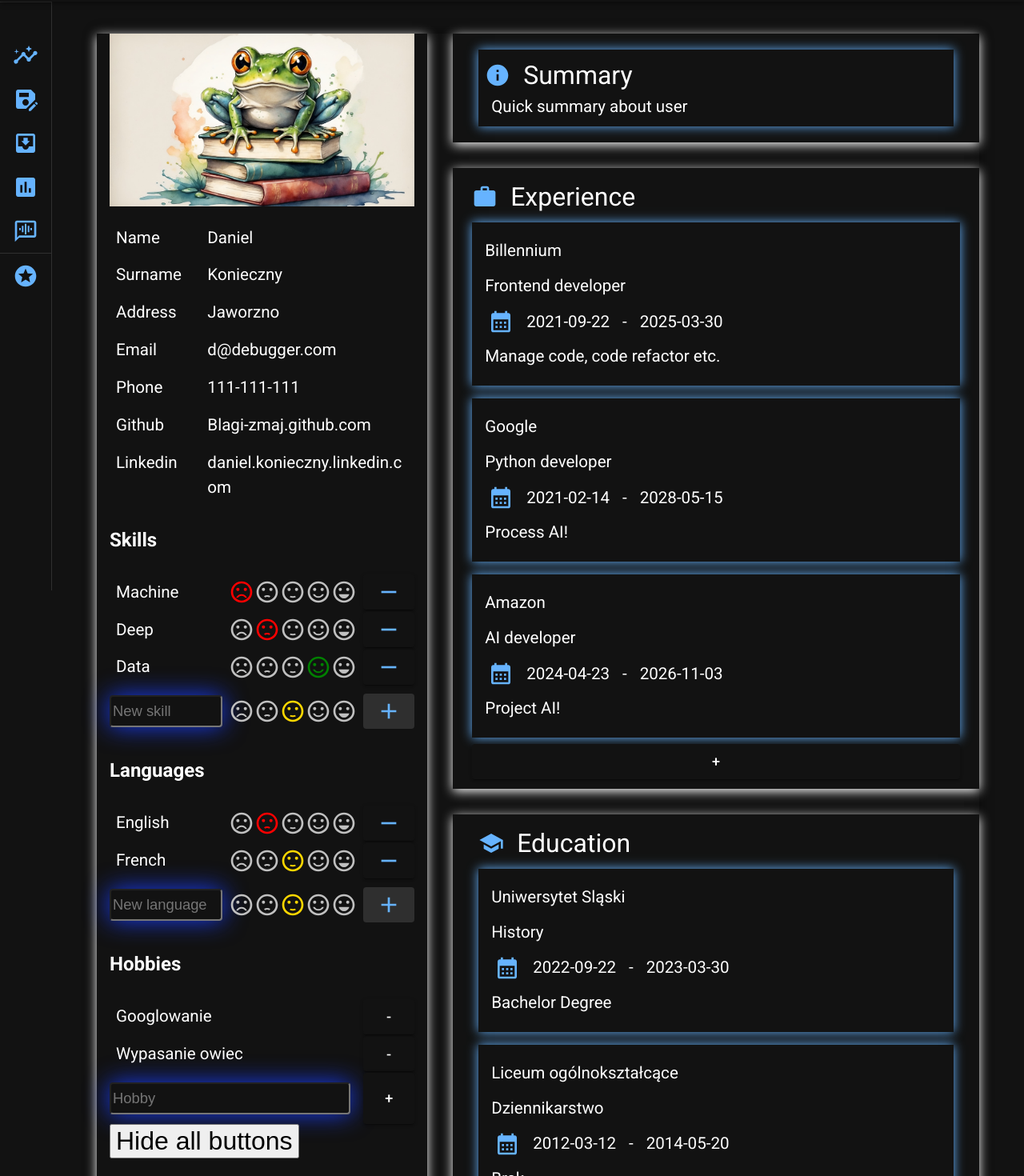
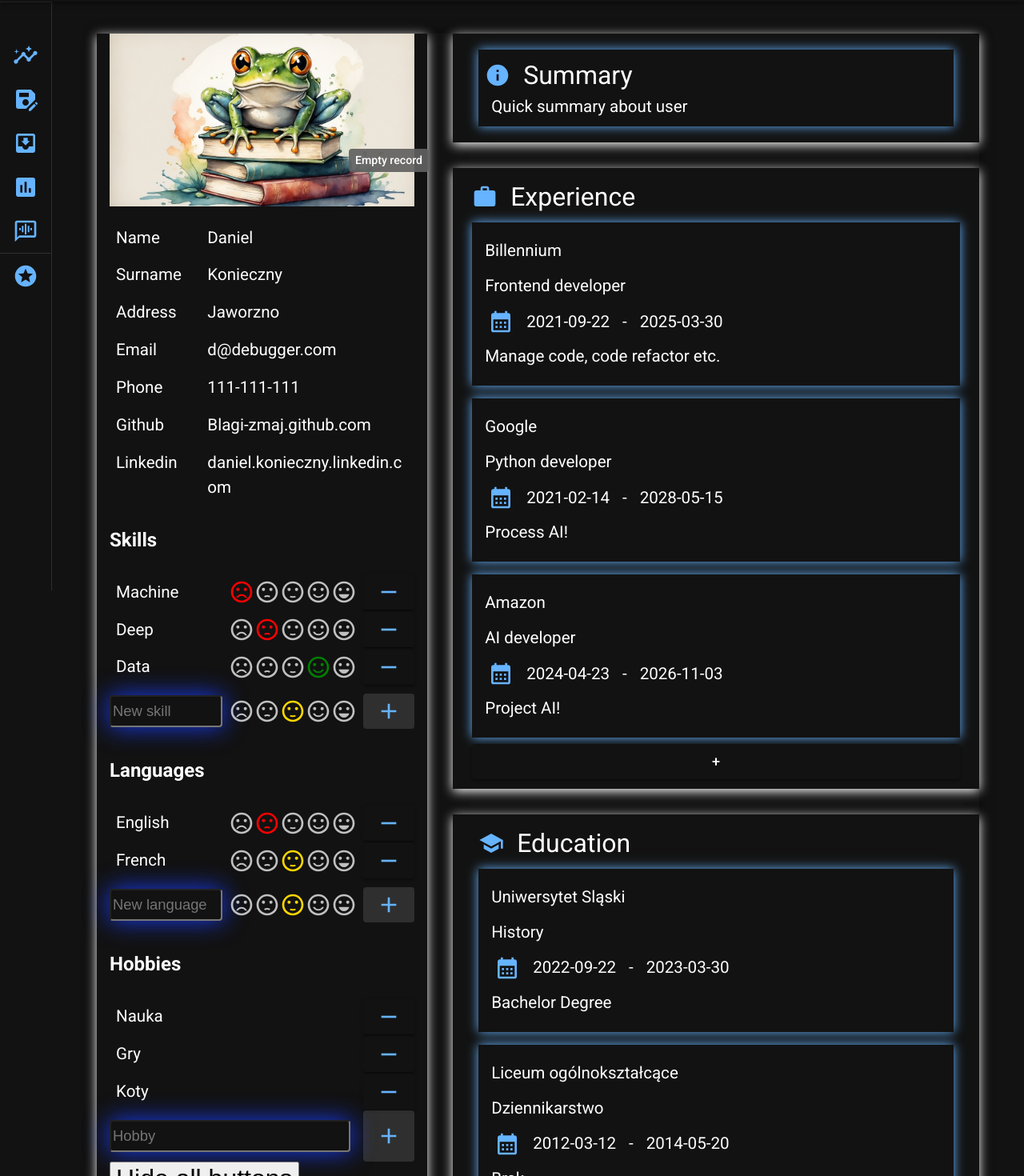
Before and after one commit to Blagi-zmaj/career-builder-assistant, a Next.js app: page /your_career in a window 1280 px wide. Shown: the part 62-1532 px from the top of the page at 80% size. Built offline with nearby package versions, Linux system fonts and the light colour scheme.

Commit message:
Fix issue with data validation on hobbies section (handle empty or duplicated record)

```diff
--- a/app/components/CVCreator/CVCreatorUtils/helpers.ts
+++ b/app/components/CVCreator/CVCreatorUtils/helpers.ts
@@ -41,8 +41,9 @@ export const userProfileData = {
     { name: "French", level: 3, isEditing: false },
   ],
   hobbies: [
-    { name: "Googlowanie", isEditing: false },
-    { name: "Wypasanie owiec", isEditing: false },
+    { name: "Nauka", isEditing: false },
+    { name: "Gry", isEditing: false },
+    { name: "Koty", isEditing: false },
   ],
   summary: { description: "Quick summary about user", isEditing: false },
   education: [
--- a/app/components/CVCreator/HobbiesSection/HobbiesSection.module.css
+++ b/app/components/CVCreator/HobbiesSection/HobbiesSection.module.css
@@ -1,7 +1,7 @@
 .hobbiesUI {
   display: grid;
   width: 100%;
-  grid-template-columns: 3fr 2fr 1fr;
+  grid-template-columns: 5fr 1fr;
   justify-items: stretch;
   align-items: center;
   gap: 0.5rem;
--- a/app/components/CVCreator/HobbiesSection/HobbiesSection.tsx
+++ b/app/components/CVCreator/HobbiesSection/HobbiesSection.tsx
@@ -1,9 +1,11 @@
-import { useState, useContext, ChangeEvent } from "react";
+import { useState, useContext, ChangeEvent, useEffect } from "react";
 import { NavAndDrawerContext } from "@/app/util/context";
 import { userProfileData } from "../CVCreatorUtils/helpers";
 import styles from "./HobbiesSection.module.css";
 import InputForm from "../InputForm/InputForm";
-import { Button } from "@mui/material";
+import { Button, Tooltip } from "@mui/material";
+import AddIcon from "@mui/icons-material/Add";
+import RemoveIcon from "@mui/icons-material/Remove";
 
 type Skill = {
   name: string;
@@ -70,13 +72,70 @@ export default function HobbiesSection() {
   } = useContext(NavAndDrawerContext);
   const [userContact, setUserContact] = useState<UserProfile>(userProfileData);
   const [hideAllButtons, setHideButtons] = useState(showButtons);
+  const [isDisabledAddBtn, setIsDisabledAddBtn] = useState(true);
+  const [actualRecordUpdated, setActualRecordUpdated] = useState(-1); //name
+  const [showTooltip, setShowTooltip] = useState({
+    open: false,
+    text: "Empty record",
+  });
+  const [showActualRecordTooltip, setShowActualRecordTooltip] = useState({
+    open: false,
+    text: "Empty record",
+  });
+
+  useEffect(() => {
+    if (!userContact.newHobby.name) {
+      setIsDisabledAddBtn(true);
+      setShowTooltip((prevValues) => {
+        return { open: true, text: "Empty record" };
+      });
+    }
+
+    if (userContact.hobbies[actualRecordUpdated]?.name === "") {
+      setShowActualRecordTooltip({ open: true, text: "Empty record" });
+    }
+  }, [userContact.newHobby.name, userContact.hobbies]);
+
+  function hasDuplicates(arr) {
+    const localArr = arr.map((el) => el.name.toLowerCase());
+    return new Set(localArr).size !== localArr.length;
+  }
 
   const handleUserDetailsKeyDown = function (
     event: React.KeyboardEvent<HTMLInputElement | HTMLTextAreaElement>,
     inputName: string,
     index: number
   ) {
+    // if (event.key === "Enter") {
+    //   setUserContact((prevValues) => {
+    //     const newData = {
+    //       ...prevValues,
+    //       [inputName]: [
+    //         ...prevValues[inputName].slice(0, index),
+    //         {
+    //           ...prevValues[inputName][index],
+    //           isEditing: !prevValues[inputName][index].isEditing,
+    //         },
+    //         ...prevValues[inputName].slice(index + 1),
+    //       ],
+    //     };
+    //     console.log(newData);
+    //     return newData;
+    //   });
+    // }
+
     if (event.key === "Enter") {
+      if (userContact.hobbies[actualRecordUpdated]?.name === "") {
+        setShowActualRecordTooltip({ open: true, text: "Empty record" });
+        return;
+      }
+
+      if (hasDuplicates(userContact.hobbies)) {
+        setShowActualRecordTooltip({ open: true, text: "Duplicated record" });
+        return;
+      }
+
+      console.log(`UPDATE keyenTER`);
       setUserContact((prevValues) => {
         const newData = {
           ...prevValues,
@@ -100,6 +159,52 @@ export default function HobbiesSection() {
     inputName: string,
     index: number
   ) {
+    if (userContact.hobbies[actualRecordUpdated]?.name === "") {
+      setShowActualRecordTooltip({ open: true, text: "Empty record" });
+      setUserContact((prevValues) => {
+        const newData = {
+          ...prevValues,
+          [inputName]: [
+            ...prevValues[inputName].slice(0, index),
+            {
+              ...prevValues[inputName][index],
+              isEditing: !prevValues[inputName][index].isEditing,
+              name: "ADD OR DELETE!",
+            },
+            ...prevValues[inputName].slice(index + 1),
+          ],
+        };
+        console.log(newData);
+        return newData;
+      });
+
+      return;
+    }
+
+    console.log(hasDuplicates(userContact.hobbies));
+    if (hasDuplicates(userContact.hobbies)) {
+      setShowActualRecordTooltip({ open: true, text: "Duplicated record" });
+      setUserContact((prevValues) => {
+        const newData = {
+          ...prevValues,
+          [inputName]: [
+            ...prevValues[inputName].slice(0, index),
+            {
+              ...prevValues[inputName][index],
+              isEditing: !prevValues[inputName][index].isEditing,
+              name: "CHANGE OR DELETE!",
+            },
+            ...prevValues[inputName].slice(index + 1),
+          ],
+        };
+        console.log(newData);
+        return newData;
+      });
+      return;
+    }
+
+    console.log(`UPDATE onBlur`);
+
     setUserContact((prevValues) => {
       const newData = {
         ...prevValues,
@@ -122,6 +227,23 @@ export default function HobbiesSection() {
     identifier: string,
     index: number
   ) {
+    setActualRecordUpdated(index);
+
+    const isInUserProperty = userContact.hobbies.filter((el) => {
+      return el.name.toLowerCase() === event.target.value.toLowerCase();
+    });
+
+    if (isInUserProperty.length > 0 && isInUserProperty[0].name !== "") {
+      console.log(`userContact[identifier] !== ""`);
+      setIsDisabledAddBtn(true);
+      setShowActualRecordTooltip({ open: true, text: "Duplicated record" });
+    } else {
+      setIsDisabledAddBtn(false);
+      setShowActualRecordTooltip((prevValues) => {
+        return { ...prevValues, open: false };
+      });
+    }
+
     const updatedDetail = {
       ...userContact[identifier][index],
       name: event.target.value,
@@ -143,6 +265,14 @@ export default function HobbiesSection() {
     inputName: string,
     listItemIndex: number = 0
   ) {
+    //hide Tooltips on start
+    setShowTooltip((prevValues) => {
+      return { ...prevValues, open: false };
+    });
+    setShowActualRecordTooltip((prevValues) => {
+      return { ...prevValues, open: false };
+    });
+
     setUserContact((prevValues) => {
       const newData = {
         ...prevValues,
@@ -200,6 +330,21 @@ export default function HobbiesSection() {
     event: ChangeEvent<HTMLInputElement | HTMLTextAreaElement>,
     identifier: string
   ) {
+    const isInUserProperty = userContact.hobbies.filter((el) => {
+      return el.name.toLowerCase() === event.target.value.toLowerCase();
+    });
+
+    if (isInUserProperty.length > 0 && userContact[identifier] !== "") {
+      console.log(`userContact[identifier] !== ""`);
+      setIsDisabledAddBtn(true);
+      setShowTooltip({ open: true, text: "Duplicated record" });
+    } else {
+      setIsDisabledAddBtn(false);
+      setShowTooltip((prevValues) => {
+        return { ...prevValues, open: false };
+      });
+    }
+
     setUserContact((prevValues) => {
       return {
         ...prevValues,
@@ -218,6 +363,10 @@ export default function HobbiesSection() {
         return (
           <div key={index} className={styles.hobbiesUI}>
             {hobby.isEditing ? (
+              <Tooltip
+                title={showActualRecordTooltip.text}
+                open={showActualRecordTooltip.open}
+              >
                 <InputForm
                   key={hobby.name}
                   type="text"
@@ -234,6 +383,7 @@ export default function HobbiesSection() {
                     handleChangeUserActualInput(event, "hobbies", index)
                   }
                 />
+              </Tooltip>
             ) : (
               <span
                 onClick={() => replaceTextWithInput("hobbies", index)}
@@ -250,7 +400,7 @@ export default function HobbiesSection() {
               variant="contained"
               className={showButtons ? styles.hiddenButton : styles.hobbiesBtn}
             >
-              -
+              <RemoveIcon />
             </Button>
           </div>
         );
@@ -265,7 +415,7 @@ export default function HobbiesSection() {
           className={styles.control}
           onChange={(event) => handleChangeAddNewListItem(event, "newHobby")}
         />
-
+        <Tooltip title={showTooltip.text} open={showTooltip.open}>
           <Button
             onClick={(event) =>
               handleAddNewItemList(event, "newHobby", "hobbies")
@@ -274,9 +424,11 @@ export default function HobbiesSection() {
               showButtons ? styles.hiddenButton : styles.addNewRecordForm
             }
             variant="contained"
+            disabled={isDisabledAddBtn}
           >
-          +
+            <AddIcon />
           </Button>
+        </Tooltip>
       </div>
       <button
         type="button"
--- a/app/components/CVCreator/UserDetailsList.tsx
+++ b/app/components/CVCreator/UserDetailsList.tsx
@@ -85,13 +85,27 @@ export default function UserDetailsList({
   )}`;
   const [userData, setUserData] = useState<UserProfile>(userProfileData);
   const [isDisabledAddBtn, setIsDisabledAddBtn] = useState(true);
-  const [showTooltip, setShowTooltip] = useState(false);
+  // const [showTooltip, setShowTooltip] = useState(false);
+  const [showTooltip, setShowTooltip] = useState({
+    open: false,
+    text: "Empty record",
+  });
   const listNameSingular = `${categoryList.slice(0, -1)}`;
   const newListName = `new${listNameCapitalized}`;
   const addListName = `add${listNameCapitalized}`;
   // console.log(`Render UserDetailsList`);
 
-  // useEffect(() => {});
+  useEffect(() => {
+    // console.log(`Value of new skill: ${userData[newListName].name}`);
+    if (!userData[newListName].name) {
+      // console.log(userData[newListName].name ? "Has value" : "Empty");
+
+      setIsDisabledAddBtn(true);
+      setShowTooltip((prevValues) => {
+        return { open: true, text: "Empty record" };
+      });
+    }
+  }, [userData[newListName].name]);
 
   const handleChangeRatingNewListItem = function (
     rate: number,
@@ -244,22 +258,19 @@ export default function UserDetailsList({
     identifier: string,
     categoryList: string
   ) {
-    // console.log(typeof event.target.value, identifier);
-    //check if element is in skillset
     const isInUserProperty = userData[categoryList].filter((el) => {
       return el.name.toLowerCase() === event.target.value.toLowerCase();
     });
 
-    // console.log(isInUserProperty, categoryList);
-
-    //add option to change state for: show tooltip and disable add button
     if (isInUserProperty.length > 0 && userData[identifier] !== "") {
       console.log(`userData[identifier] !== ""`);
       setIsDisabledAddBtn(true);
-      setShowTooltip(true);
+      setShowTooltip({ open: true, text: "Duplicated record" });
     } else {
       setIsDisabledAddBtn(false);
-      setShowTooltip(false);
+      setShowTooltip((prevValues) => {
+        return { ...prevValues, open: false };
+      });
     }
 
     setUserData((prevValues) => {
@@ -351,7 +362,7 @@ export default function UserDetailsList({
           categoryList={newListName}
           index={0}
         />
-        <Tooltip title="cannot add the same record" open={showTooltip}>
+        <Tooltip title={showTooltip.text} open={showTooltip.open}>
           <Button
             disabled={isDisabledAddBtn}
             onClick={(event) =>
```
Also changed, not shown: app/components/CVCreator/InputForm/InputForm copy.tsx (added, +73 -0 lines), app/components/CVCreator/InputForm/InputForm.tsx (+19 -41 lines). Lines whose indentation alone changed are shown as unchanged.
